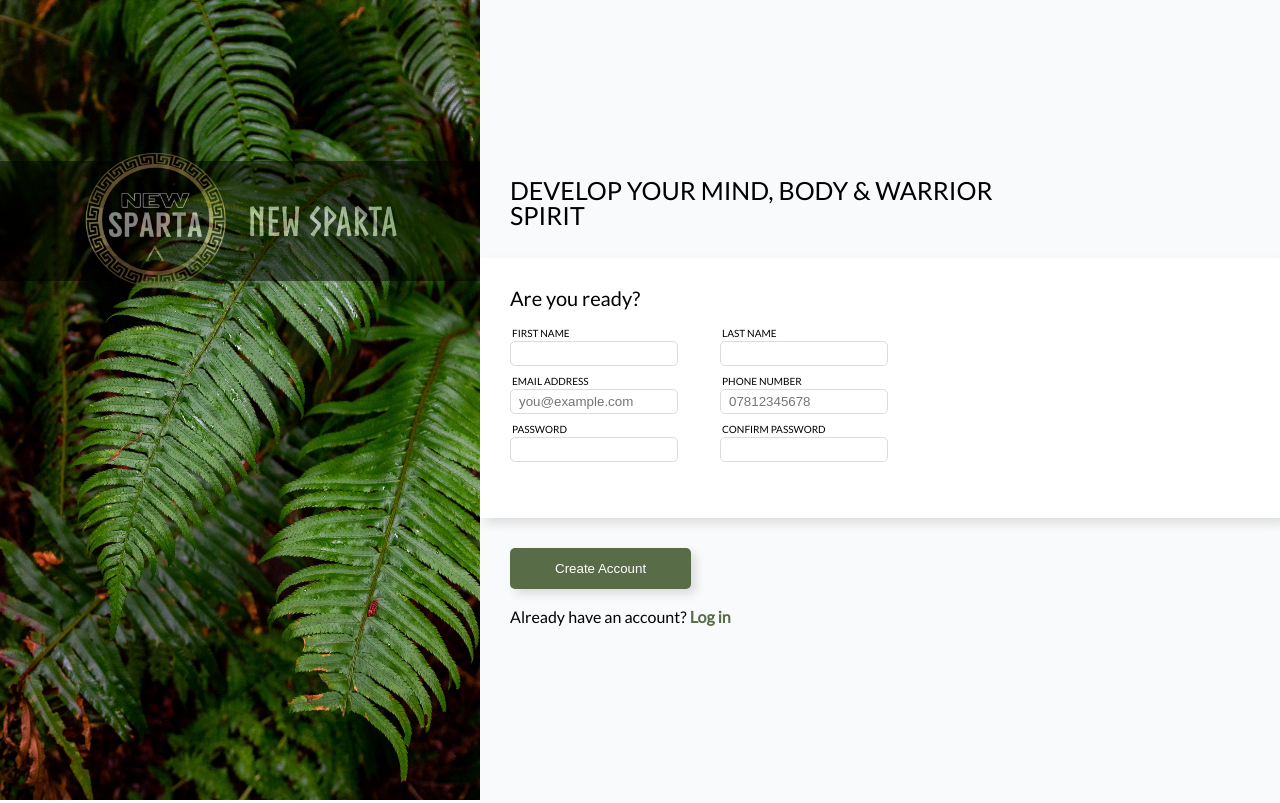
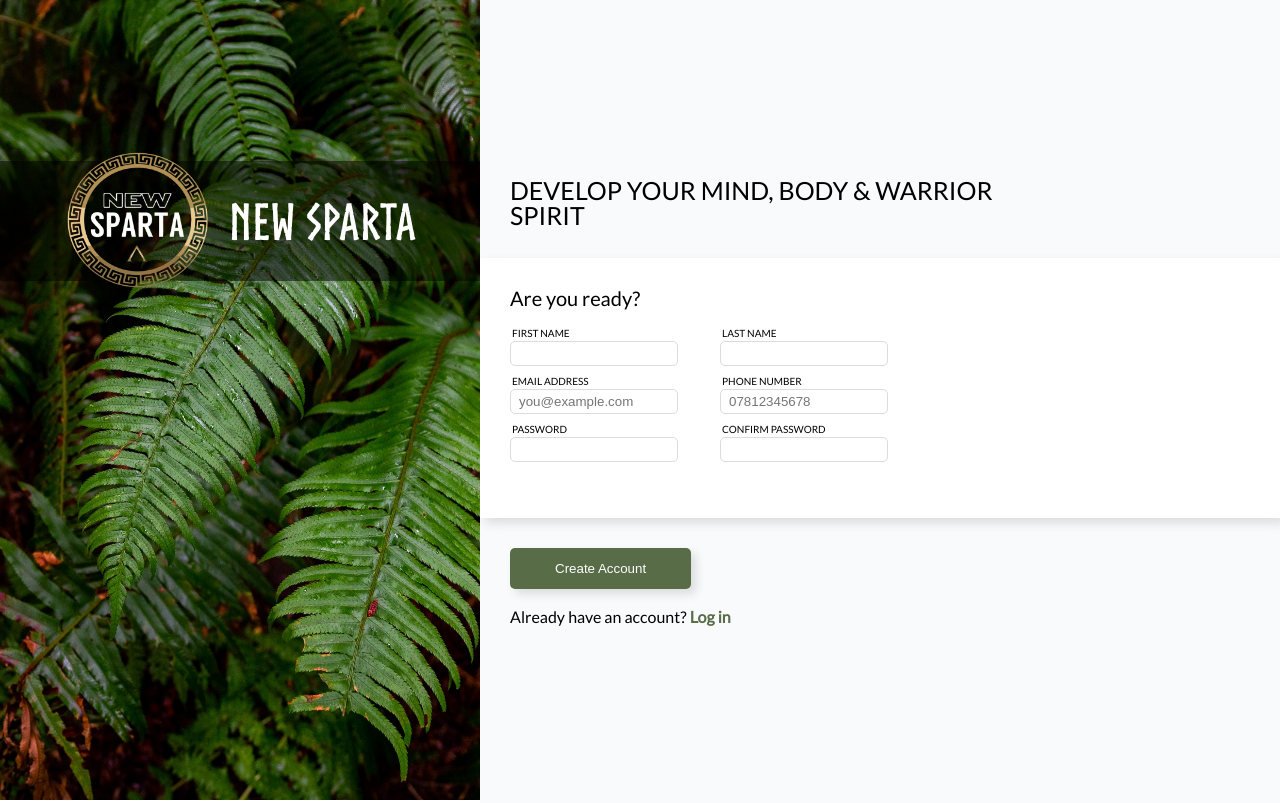
Before and after one commit to dylewskii/sign-up-form-top, a plain HTML site: page index.html in a window 1280 px wide. Drawn offline with Linux system fonts and the light colour scheme.

Commit message:
fix banner's opacity

```diff
--- a/styles.css
+++ b/styles.css
@@ -82,8 +82,7 @@ table {
     top: 20%;
     width: 100%;
     height: 15%;
-    background-color: #000000;
-    opacity: 0.5;
+    background-color: rgba(0, 0, 0, 0.5);
     justify-content: center;
     align-items: center;
 }
@@ -97,7 +96,7 @@ table {
 .img-banner > h1 {
     color: var(--img-header-color);
     font-family: var(--main-font);
-    font-size: 40px;
+    font-size: 50px;
 }
 
 /* Form Section */
```
